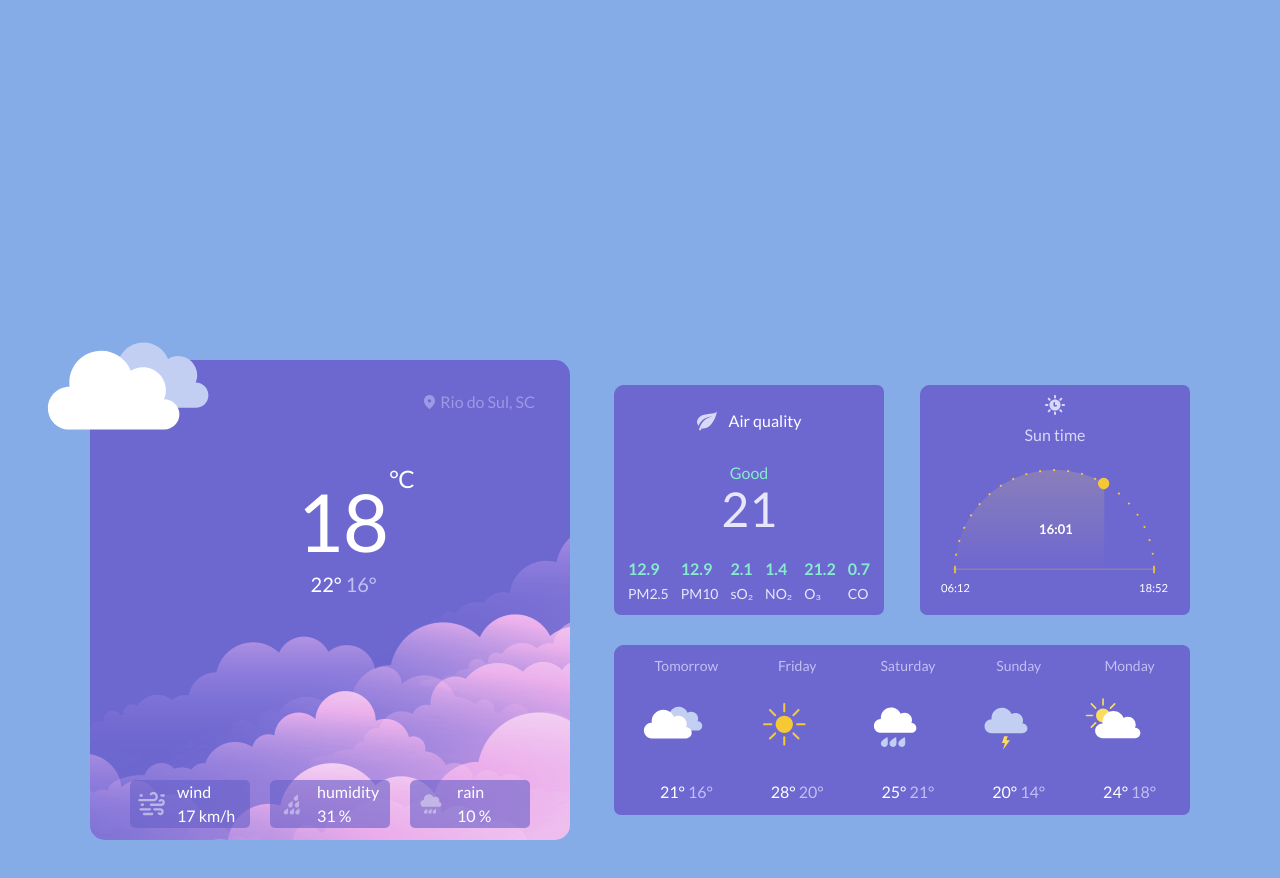
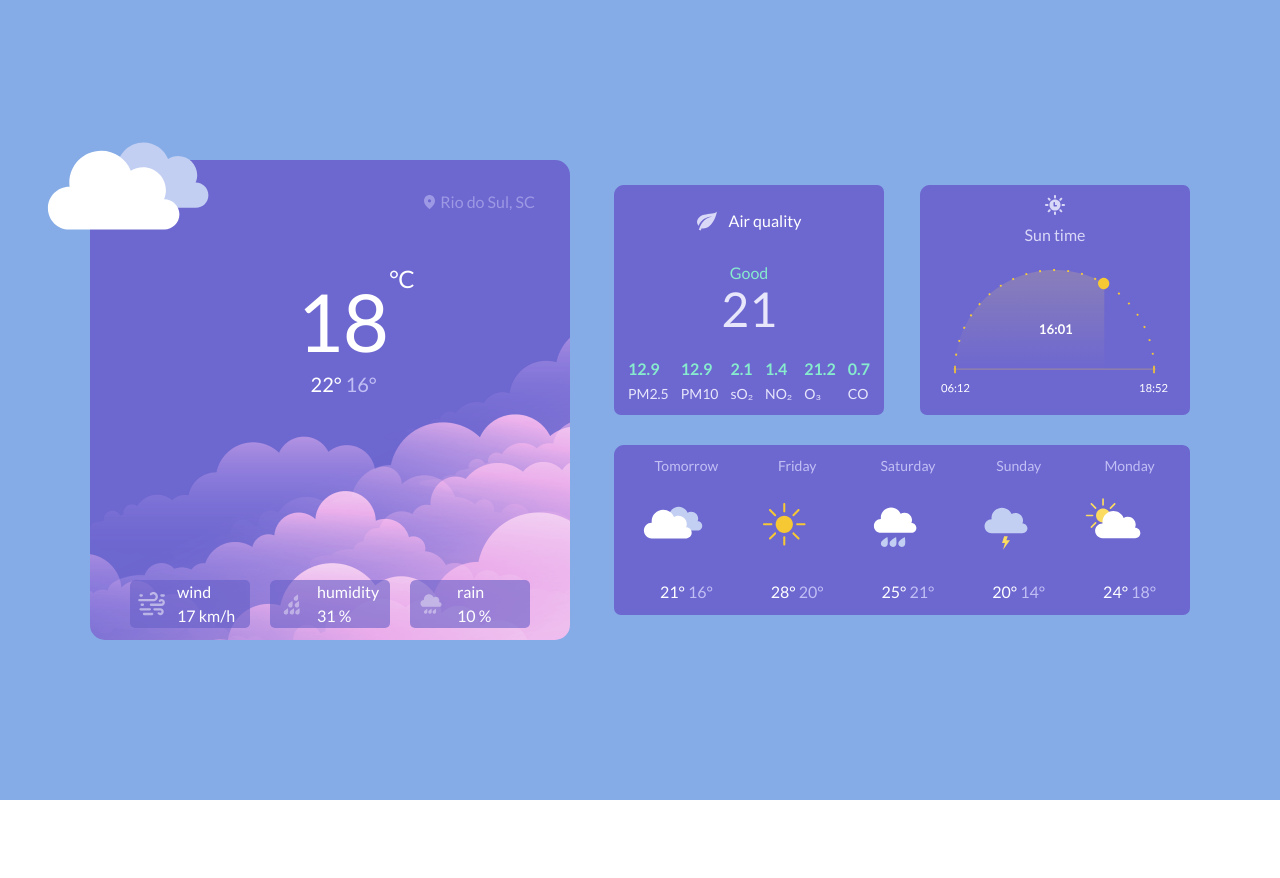
Before and after one commit to Abdulaziz-Dustmuhammedov/weather-app, a React (Vite) app: page / in a window 1280 px wide. Shown: the top 878 px of the page. After the commit the page ends 800 px from the top, so only its background shows below. Built offline with nearby package versions, Linux system fonts and the light colour scheme.

Commit message:
add min-height

```diff
--- a/src/component/SubMain/index.css
+++ b/src/component/SubMain/index.css
@@ -9,8 +9,7 @@
   justify-content: center;
 
   /* #bug agar height: 100vh; bersam responsivda to'liq ko'rinmiy qovotii  */
-
-  height: 1200px;
+  min-height: 100vh;
 }
 
 .main-wrapper {
--- a/src/component/Temp/index.css
+++ b/src/component/Temp/index.css
@@ -105,8 +105,6 @@
     left: 37%;
   }
   .temp {
-    /* width: 400px; */
-    margin: 0 20px;
     max-width: 480px;
     width: 100%;
   }
--- a/src/component/main/index.css
+++ b/src/component/main/index.css
@@ -10,7 +10,7 @@
 
   /* #bug agar height: 100vh; bersam responsivda to'liq ko'rinmiy qovotii  */
 
-  height: 1200px;
+  min-height: 100vh;
 }
 
 .main-wrapper {
```
